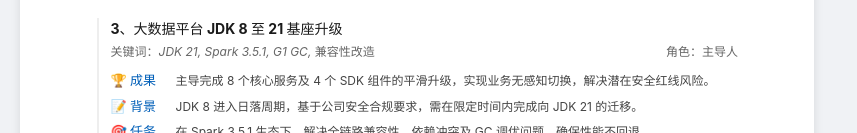
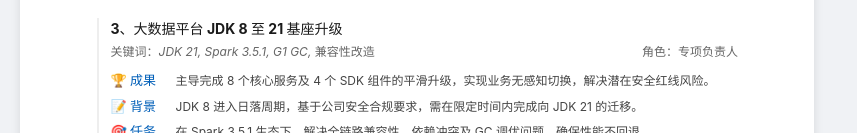
Before and after one commit to petrel2015/resume, a React (Vite) app in the folder resume-web/: page / in a window 1280 px wide. Shown: the part 1715-1848 px from the top of the page, without its empty margins (0-857 px from the left). Built offline with nearby package versions, Linux system fonts and the light colour scheme; the HTML template or start-up script is replaced by a standard one.

Commit message:
chore: update role for project 3 to '专项负责人'

```diff
--- a/resume-web/src/App.tsx
+++ b/resume-web/src/App.tsx
@@ -243,7 +243,7 @@ const App: React.FC = () => {
           </div>
           <div className="project-meta">
             <span>关键词：JDK 21, Spark 3.5.1, G1 GC, 兼容性改造</span>
-            <span>角色：主导人</span>
+            <span>角色：专项负责人</span>
           </div>
           <div className="project-sub-section">
             <div className="sub-title">🏆 成果</div>
```
